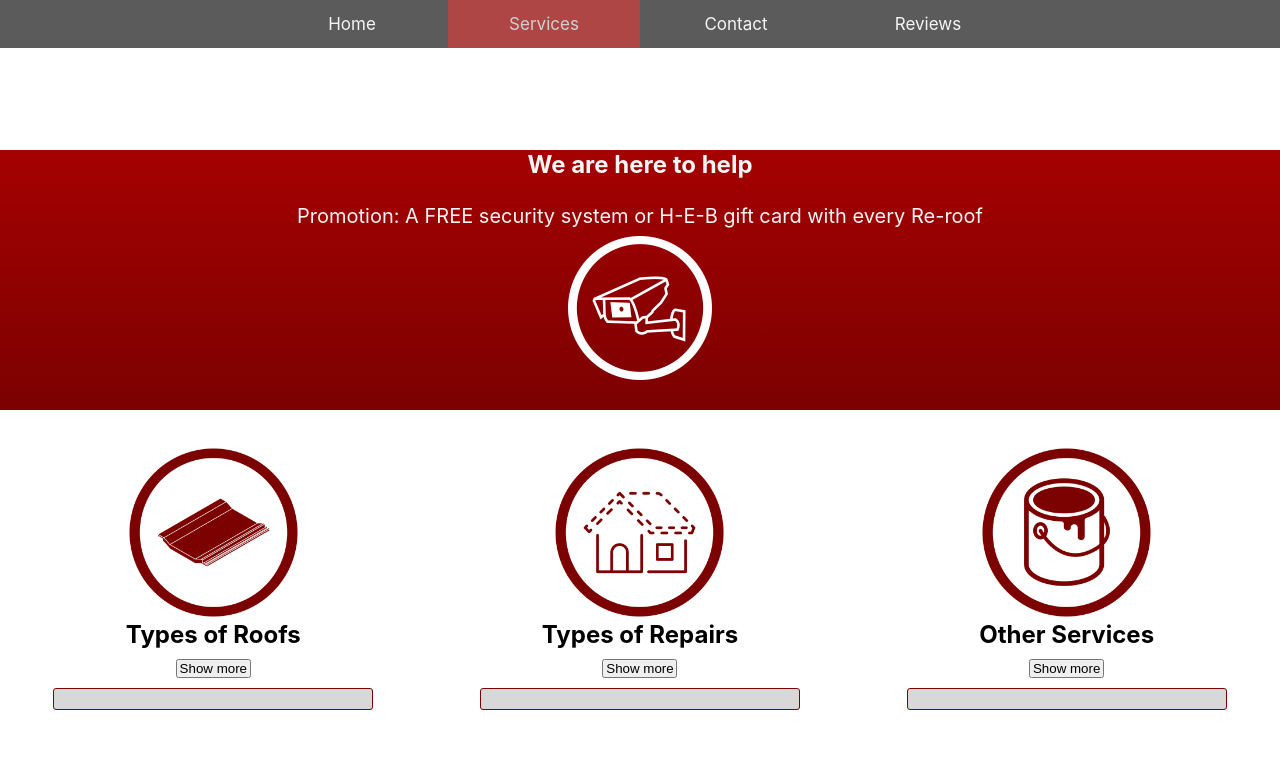
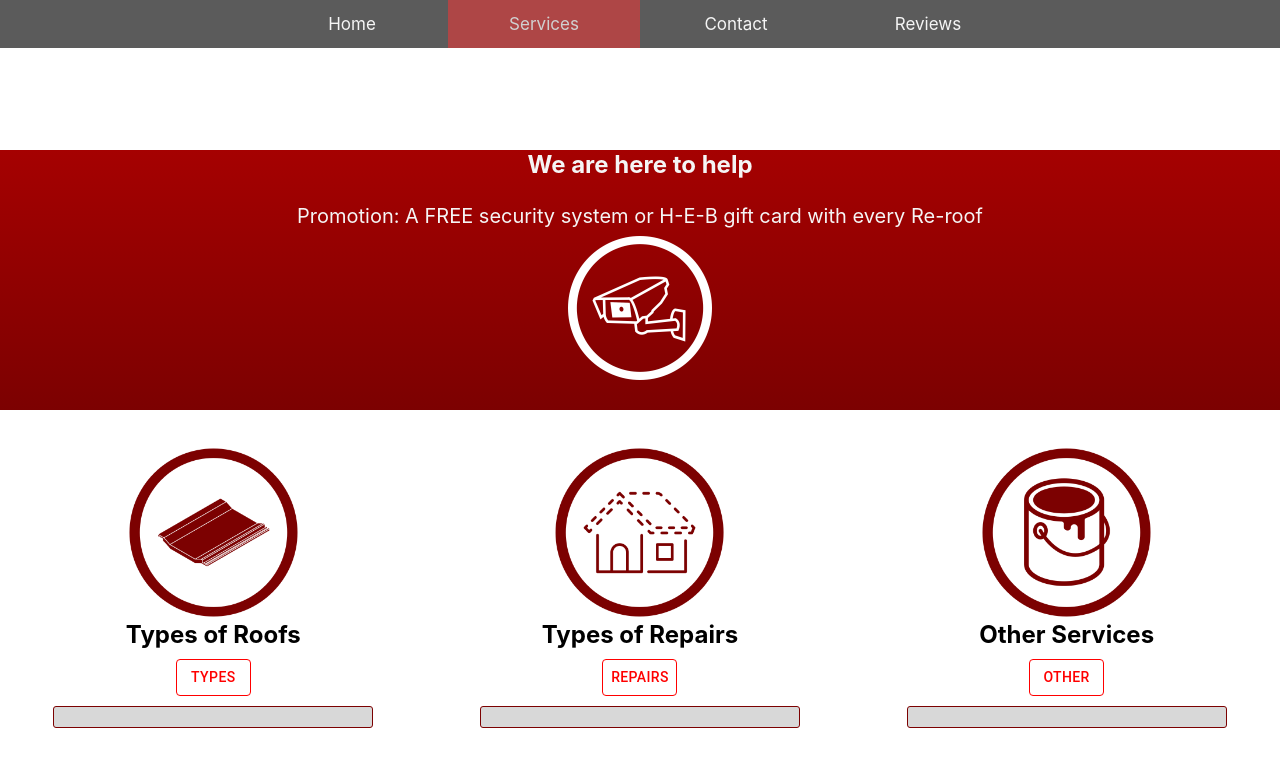
Before and after one commit to JoshuaGutie/reliable, a React (Create React App) app: page /services in a window 1280 px wide. Shown: the top 766 px of the page. Built offline with nearby package versions, Linux system fonts and the light colour scheme.

Commit message:
Cards complete and .env test file/security test

```diff
--- a/package.json
+++ b/package.json
@@ -3,6 +3,9 @@
   "version": "0.1.0",
   "private": true,
   "dependencies": {
+    "@emotion/react": "^11.8.2",
+    "@emotion/styled": "^11.8.1",
+    "@mui/material": "^5.5.1",
     "@testing-library/jest-dom": "^5.14.1",
     "@testing-library/react": "^11.2.7",
     "@testing-library/user-event": "^12.8.3",
--- a/src/components/cards/Other.js
+++ b/src/components/cards/Other.js
@@ -1,5 +1,7 @@
 import React, { Component } from 'react';
 import "./cards.css"
+import Button from "@mui/material/Button";
+
 import paint from "./images/paint.png"
 
 
@@ -38,7 +40,20 @@ class Other extends Component {
                 <div className = "type-container">
                 <img src={paint} alt="Paint" className="img"/>
                 <h2>Other Services</h2>
-                <button onClick={this.clickHandler}>Show more</button>
+                <Button
+            style={{
+              color: "red",
+              borderColor: "red",
+              whiteSpace: 'nowrap',
+              width: 'max'
+            }}
+            className="cardButton"
+            onClick={this.clickHandler}
+            variant="outlined"
+            fullWidth={true}
+          >
+           Other
+          </Button>
                 <div className = "card">{this.state.message}</div>
                 </div>
             </div>
--- a/src/components/cards/Repairs.js
+++ b/src/components/cards/Repairs.js
@@ -1,6 +1,7 @@
 import React, { Component } from 'react';
 import "./cards.css"
 import roof from "./images/roof.png"
+import Button from "@mui/material/Button";
 
 
 
@@ -35,7 +36,20 @@ class Repairs extends Component {
                 <div className = "type-container">
                 <img src={roof} alt="Roof" className="img"/>
                 <h2>Types of Repairs</h2>
-                <button onClick={this.clickHandler}>Show more</button>
+                <Button
+            style={{
+              color: "red",
+              borderColor: "red",
+              whiteSpace: 'nowrap',
+              width: 'max'
+            }}
+            className="cardButton"
+            onClick={this.clickHandler}
+            variant="outlined"
+            fullWidth={true}
+          >
+           Repairs
+          </Button>
                 <div className = "card">{this.state.message}</div>
                 </div>
             </div>
--- a/src/components/cards/Types.js
+++ b/src/components/cards/Types.js
@@ -1,42 +1,54 @@
-import React, { Component } from 'react';
-import "./cards.css"
-import tile from "./images/tile.png"
-
-
+import React, { Component } from "react";
+import "./cards.css";
+import tile from "./images/tile.png";
+import Button from "@mui/material/Button";
 
 class Types extends Component {
-
-
-
-    constructor(props){
-        super(props)
+  constructor(props) {
+    super(props);
 
     this.state = {
-            message: ' '
-        }
+      message: " ",
+      button: "types",
+    };
 
-        this.clickHandler = this.clickHandler.bind(this)
+    this.clickHandler = this.clickHandler.bind(this);
   }
 
   clickHandler() {
-        if(this.state.message === ' '){
+    if (this.state.message === " ") {
       this.setState({
-            message: '-We can install many different types of roofing\n\n-Concrete Tile is our specialty\n\n-Clay tile\n\n-Asphalt / Shingles\n\n-Flat roof'
-        })
-    }else {
-        this.setState({ message: ' '})
+        message:
+          "-We can install many different types of roofing\n\n-Concrete Tile is our specialty\n\n-Clay tile\n\n-Asphalt / Shingles\n\n-Flat roof",
+      });
+    } else {
+      this.setState({ message: " " });
+
+
     }
   }
 
-
   render() {
     return (
-            <div className = "card-container">
-                <div className = "type-container">
-                <img src={tile} alt="Tile" className="img"/>
+      <div className="card-container">
+        <div className="type-container">
+          <img src={tile} alt="Tile" className="img" />
           <h2>Types of Roofs</h2>
-                <button onClick={this.clickHandler}>Show more</button>
-                <div className = "card">{this.state.message}</div>
+          <Button
+            style={{
+              color: "red",
+              borderColor: "red",
+              whiteSpace: 'nowrap',
+              width: 'max'
+            }}
+            className="cardButton"
+            onClick={this.clickHandler}
+            variant="outlined"
+            fullWidth={true}
+          >
+           {this.state.button}
+          </Button>
+          <div className="card">{this.state.message}</div>
         </div>
       </div>
     );
```
Also changed, not shown: 2 other files (tests, documents, lock files or other folders). Lines whose indentation alone changed are shown as unchanged.
